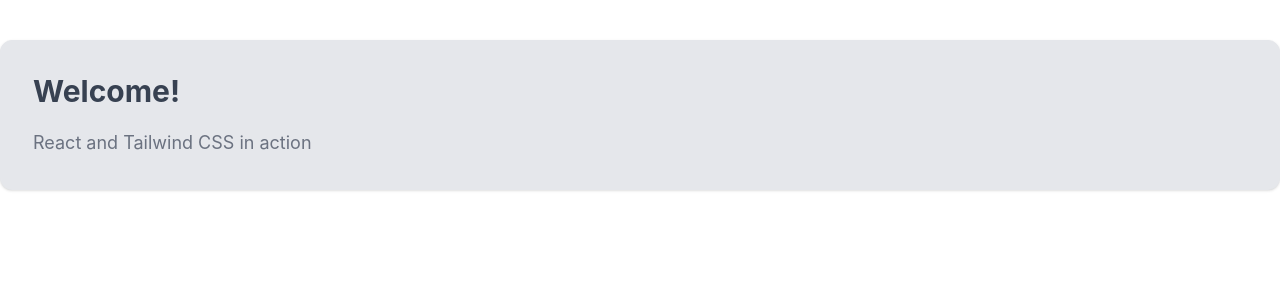
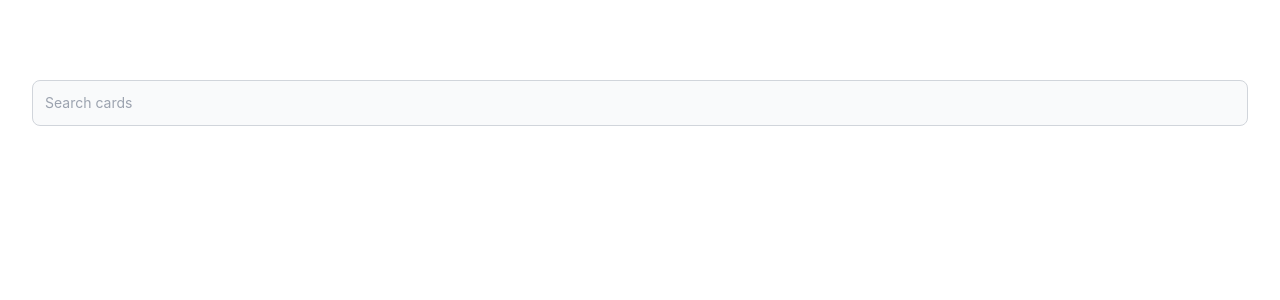
Before and after one commit to revesz-peter/mtg-lounge, a React (Vite) app in the folder client/: page / in a window 1280 px wide. Shown: the top 300 px of the page. Built offline with nearby package versions, Linux system fonts and the light colour scheme.

Commit message:
add a simple SearchField

```diff
--- a/client/src/App.tsx
+++ b/client/src/App.tsx
@@ -1,15 +1,17 @@
 import './index.css'
+import Searchfield from './components/SearchField';
 
 function App() {
 
   return (
-    <div className="container mx-auto bg-gray-200 rounded-xl shadow border p-8 m-10">
-      <p className="text-3xl text-gray-700 font-bold mb-5">
-        Welcome!
-      </p>
-      <p className="text-gray-500 text-lg">
-        React and Tailwind CSS in action
-      </p>
+    <div className="container mx-auto p-8 m-10">
+      <Searchfield
+      labelName="Search cards"
+      type="text"
+      name="text"
+      placeholder="Search cards"
+      /* value={searchText}
+      handleChange={handleSearchChange} *//>
     </div>
   );
 }
--- /dev/null
+++ b/client/src/components/Card.tsx
@@ -0,0 +1,15 @@
+import React from 'react';
+
+interface CardProps {
+  imageUrl: string;
+}
+
+const Card: React.FC<CardProps> = ({ imageUrl }) => {
+  return (
+    <div className="card">
+      <img src={imageUrl} alt="Card" />
+    </div>
+  );
+};
+
+export default Card;
--- /dev/null
+++ b/client/src/components/SearchField.tsx
@@ -0,0 +1,37 @@
+import React, { ChangeEvent } from 'react';
+
+interface SearchFieldProps {
+  labelName: string;
+  type: string;
+  name: string;
+  placeholder: string;
+  /* value: string;
+  handleChange: (e: ChangeEvent<HTMLInputElement>) => void; */
+}
+
+const Searchfield: React.FC<SearchFieldProps> = ({
+  type,
+  name,
+  placeholder,
+  /* value,
+  handleChange, */
+}) => {
+  return (
+    <div>
+      <div className="flex items-center gap-2 mb-2">
+      </div>
+      <input
+        type={type}
+        id={name}
+        name={name}
+        placeholder={placeholder}
+        /* value={value}
+        onChange={handleChange} */
+        required
+        className="bg-gray-50 border border-gray-300 text-gray-900 text-sm rounded-lg focus:ring-[#4649ff] focus:border-[#4649ff] outline-none block w-full p-3"
+      />
+    </div>
+  );
+};
+
+export default Searchfield;
```
